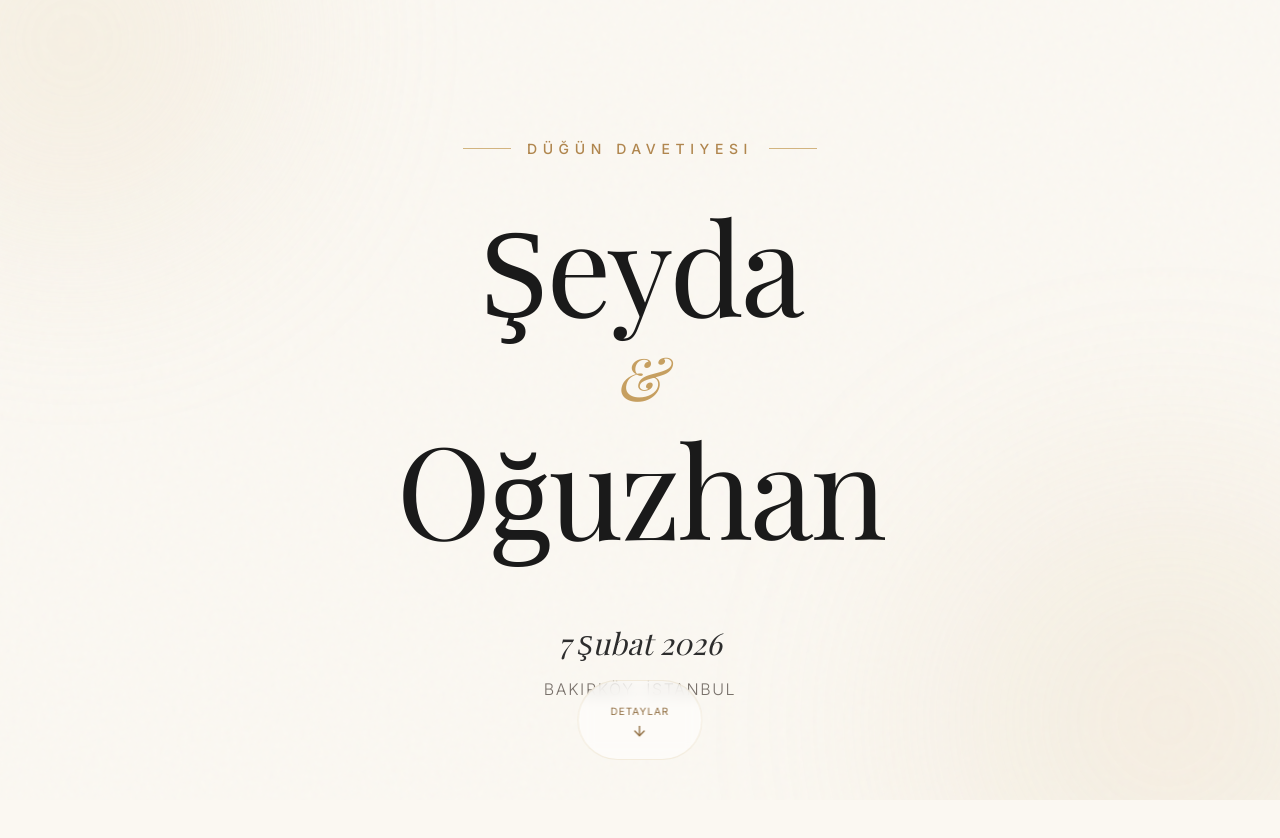
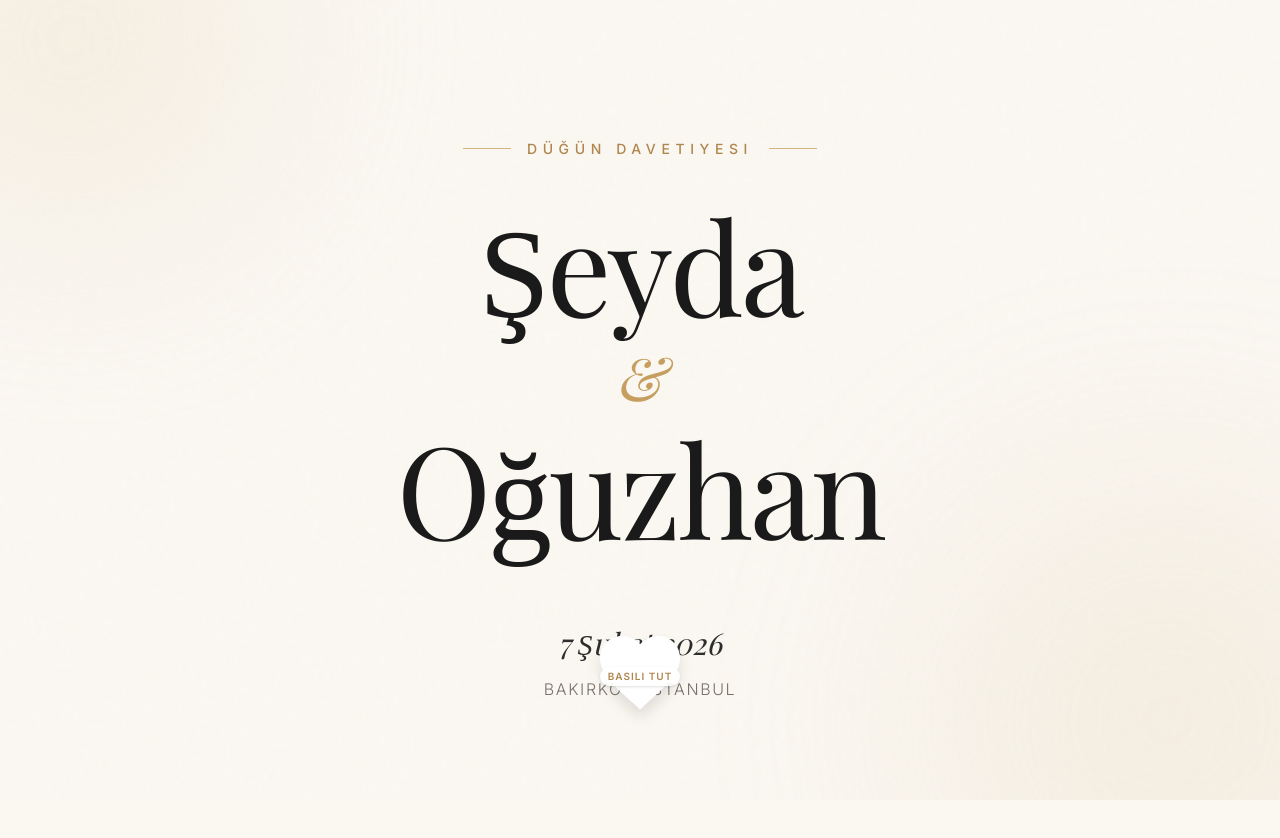
Before and after one commit to OgOz/SeydaOguzhanWedding, a React (Vite) app: page / in a window 1280 px wide. Shown: the top 838 px of the page. Built offline with nearby package versions, Linux system fonts and the light colour scheme; a web font is replaced by a local one.

Commit message:
feat: Implement Heart HoldButton with Framer Motion and explosion effect

```diff
--- a/package.json
+++ b/package.json
@@ -12,6 +12,7 @@
   "dependencies": {
     "@gsap/react": "^2.1.2",
     "clsx": "^2.1.1",
+    "framer-motion": "^12.23.26",
     "gsap": "^3.14.2",
     "lucide-react": "^0.562.0",
     "react": "^19.2.0",
--- /dev/null
+++ b/src/components/HoldButton.tsx
@@ -0,0 +1,93 @@
+import React, { useState } from 'react';
+import { motion, useAnimation } from 'framer-motion';
+
+interface HoldButtonProps {
+    onComplete: () => void;
+    className?: string; // Added back className prop as it might be passed
+}
+
+export const HoldButton: React.FC<HoldButtonProps> = ({ onComplete, className }) => {
+    const [isExploding, setIsExploding] = useState(false);
+    const controls = useAnimation();
+    const overlayControls = useAnimation();
+
+    const HOLD_DURATION = 1.5; // seconds
+
+    const handleStart = async () => {
+        if (isExploding) return;
+
+        // Start pulsing/growing
+        await controls.start({
+            scale: 1.5,
+            transition: { duration: HOLD_DURATION, ease: "linear" }
+        });
+
+        // If we reach here without cancellation, we are done!
+        triggerExplosion();
+    };
+
+    const handleCancel = () => {
+        if (isExploding) return;
+        controls.stop();
+        controls.start({ scale: 1, transition: { type: "spring", stiffness: 300, damping: 15 } });
+    };
+
+    const triggerExplosion = async () => {
+        setIsExploding(true);
+
+        // 1. Hide the button content instantly or animate it out
+        controls.start({ scale: 0, opacity: 0, transition: { duration: 0.2 } });
+
+        // 2. Expand overlay
+        await overlayControls.start({
+            scale: 60,
+            opacity: 1,
+            transition: { duration: 0.8, ease: "easeIn" }
+        });
+
+        // 3. Callback
+        onComplete();
+
+        // 4. Fade out overlay
+        await overlayControls.start({ opacity: 0, transition: { duration: 0.5, delay: 0.5 } });
+        setIsExploding(false);
+
+        // Reset button
+        controls.set({ scale: 1, opacity: 1 });
+    };
+
+    return (
+        <>
+            {/* Full Screen Overlay for Explosion */}
+            <motion.div
+                initial={{ scale: 0, opacity: 0 }}
+                animate={overlayControls}
+                className="fixed z-[9999] pointer-events-none bg-gold-400 w-20 h-20 rounded-full top-1/2 left-1/2 -translate-x-1/2 -translate-y-1/2 origin-center"
+            />
+
+            <motion.button
+                className={`relative flex items-center justify-center w-24 h-24 touch-none select-none outline-none cursor-pointer ${className}`}
+                onPointerDown={handleStart}
+                onPointerUp={handleCancel}
+                onPointerLeave={handleCancel} // Cancel if finger slides off
+                animate={controls}
+                whileTap={{ scale: 1.1 }} // Instant feedback before the slow grow
+            >
+                {/* Heart Shape Background */}
+                <div className="absolute inset-0 text-white drop-shadow-xl filter">
+                    <svg viewBox="0 0 24 24" className="w-full h-full fill-current">
+                        <path d="M12 21.35l-1.45-1.32C5.4 15.36 2 12.28 2 8.5 2 5.42 4.42 3 7.5 3c1.74 0 3.41.81 4.5 2.09C13.09 3.81 14.76 3 16.5 3 19.58 3 22 5.42 22 8.5c0 3.78-3.4 6.86-8.55 11.54L12 21.35z" />
+                    </svg>
+                </div>
+
+                {/* Label */}
+                <div className="relative z-10 flex flex-col items-center pt-2">
+                    <span className="text-[10px] uppercase font-bold tracking-widest text-gold-600 bg-white/90 px-2 py-0.5 rounded-full shadow-sm">
+                        Basılı Tut
+                    </span>
+                </div>
+
+            </motion.button>
+        </>
+    );
+};
--- a/src/sections/Hero.tsx
+++ b/src/sections/Hero.tsx
@@ -1,8 +1,7 @@
 import React, { useRef } from 'react';
 import { useGSAP } from '@gsap/react';
 import gsap from 'gsap';
-import { MagneticButton } from '../components/MagneticButton';
-import { ArrowDown } from 'lucide-react';
+import { HoldButton } from '../components/HoldButton';
 
 export const Hero: React.FC = () => {
     const containerRef = useRef<HTMLDivElement>(null);
@@ -92,17 +91,14 @@ export const Hero: React.FC = () => {
 
             </div>
 
-            <div className="scroll-indicator absolute bottom-10 left-1/2 -translate-x-1/2 z-20">
-                <MagneticButton
-                    onClick={() => document.getElementById('details')?.scrollIntoView({ behavior: 'smooth' })}
-                    className="bg-white/50 backdrop-blur-sm border border-gold-200/50 hover:bg-white text-gold-700"
-                >
-                    <div className="flex flex-col items-center gap-2">
-                        <span className="text-[10px] uppercase tracking-widest">Detaylar</span>
-                        <ArrowDown size={16} className="animate-bounce" />
-                    </div>
-                </MagneticButton>
+            <div className="scroll-indicator absolute bottom-20 left-1/2 -translate-x-1/2 z-20">
+                <HoldButton
+                    onComplete={() => {
+                        document.getElementById('details')?.scrollIntoView({ behavior: 'smooth' });
+                    }}
+                />
             </div>
-        </div >
+
+        </div>
     );
 };
```
Also changed, not shown: 1 other file (tests, documents, lock files or other folders).
